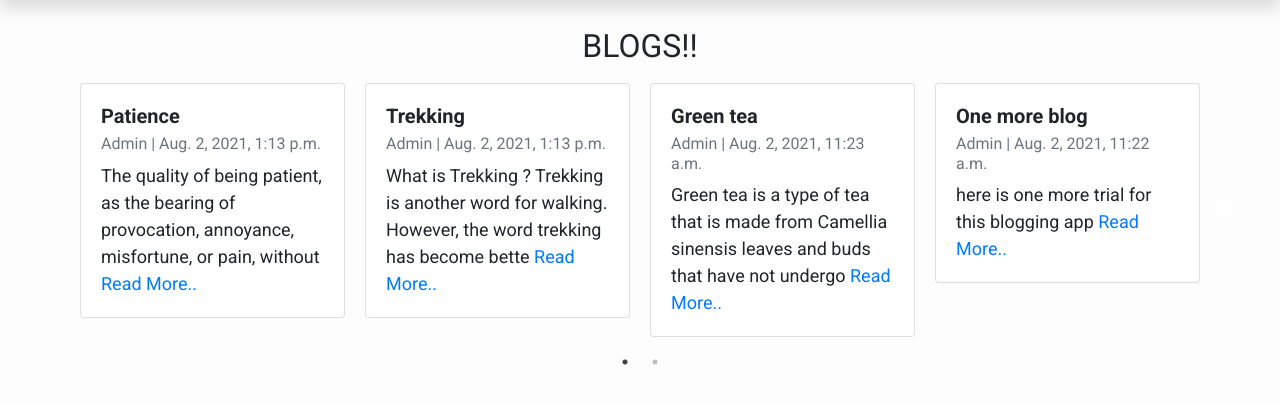
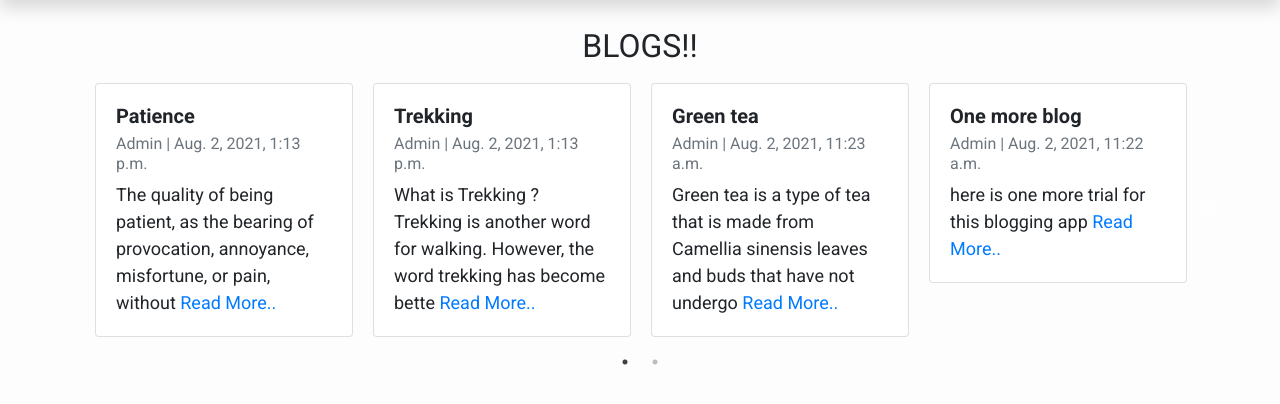
Before and after one commit to shwetaatgit/BlogApp, a Django app: page / in a window 1280 px wide. Shown: the part 59-463 px from the top of the page. Run offline with Django 3.2, Linux system fonts and the light colour scheme; data comes from the database, SQL or seed files in the repository; some libraries are stand-ins or nearby versions.

Commit message:
requirements

```diff
--- a/Blogs/templates/home.html
+++ b/Blogs/templates/home.html
@@ -32,7 +32,7 @@
 <br>
 <h2 class="centre">BLOGS!! </h2>
 <div class="container">
-    <div class="slider row ">
+    <div class="slider">
         <!-- row-cols-2 row-cols-md-2 g-4 -->
         {% for blog in blog_list %}
         <div class="col" style="padding:10px;">
--- /dev/null
+++ b/requirements.txt
@@ -0,0 +1,4 @@
+asgiref==3.4.1
+Django==3.2.5
+pytz==2021.1
+sqlparse==0.4.1
```
